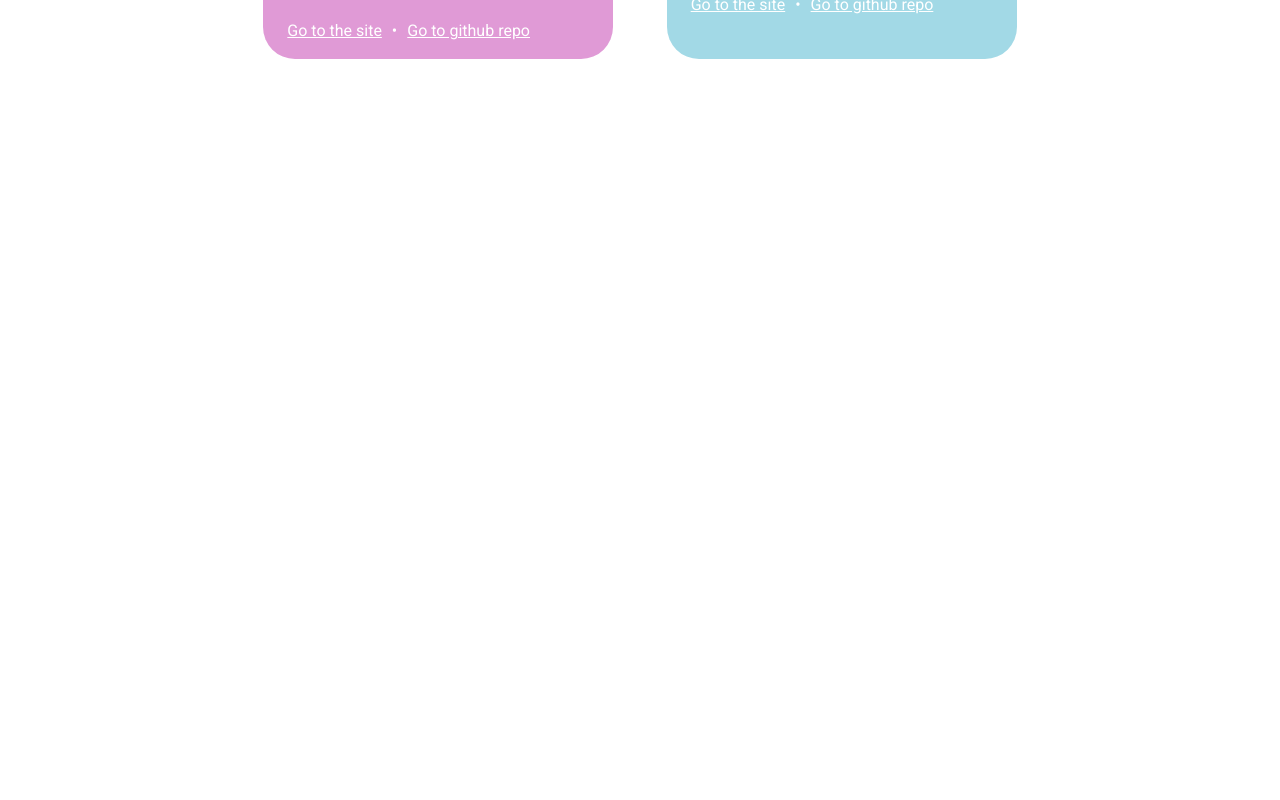
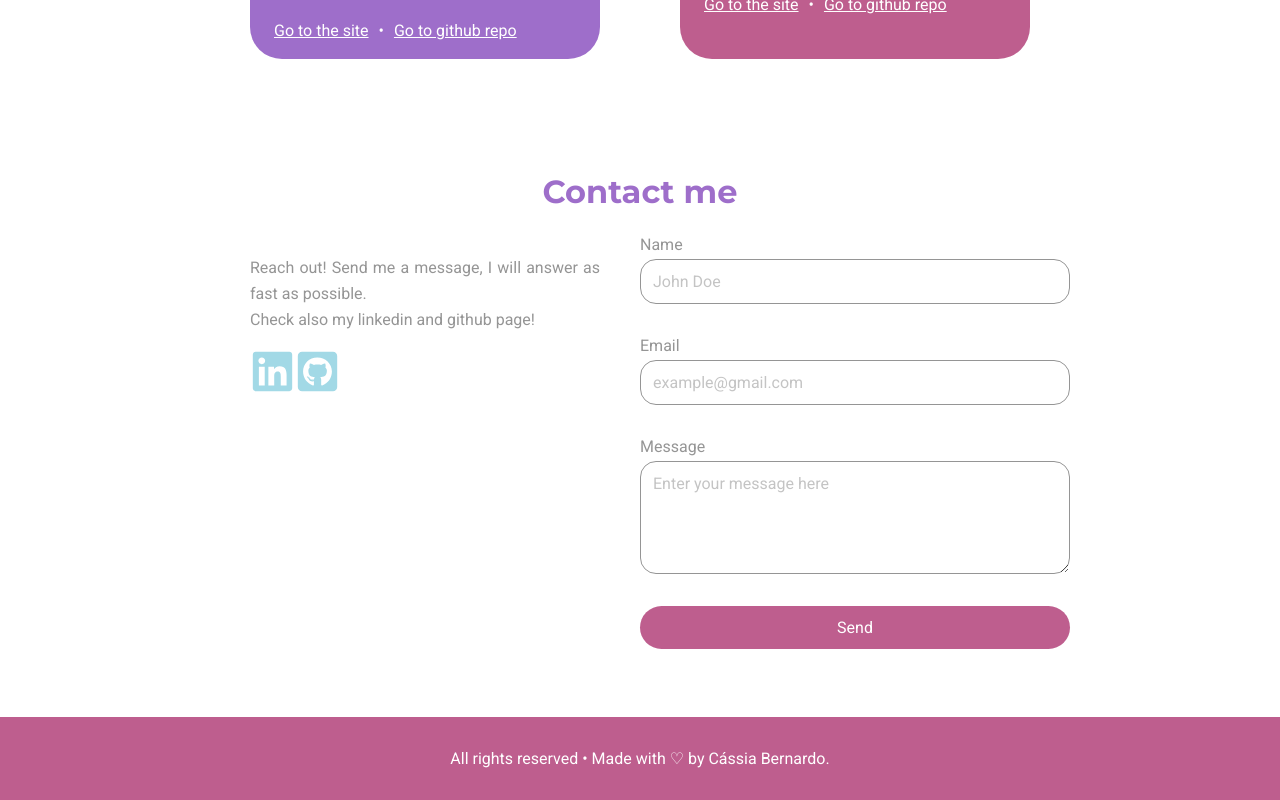
Before and after one commit to casbern/portfolio-site, a React (Vite) app: page / in a window 1280 px wide. Shown: the part 1715-2515 px from the top of the page. Before the commit the page ends 1818 px from the top, so only its background shows below. Built offline with nearby package versions, Linux system fonts and the light colour scheme.

Commit message:
added: added contact section added form added footer

```diff
--- a/package.json
+++ b/package.json
@@ -12,7 +12,8 @@
   "dependencies": {
     "@phosphor-icons/react": "^2.0.14",
     "react": "^18.2.0",
-    "react-dom": "^18.2.0"
+    "react-dom": "^18.2.0",
+    "react-icons": "^4.12.0"
   },
   "devDependencies": {
     "@types/react": "^18.2.15",
--- a/src/App.jsx
+++ b/src/App.jsx
@@ -1,6 +1,9 @@
+import { FaLinkedin, FaGithubSquare } from "react-icons/fa"
+
 import { Header } from "./components/Header"
 import { Session } from "./components/Session"
 import { Card } from "./components/Card"
+import { Footer } from "./components/Footer"
 
 import image from "./assets/girl-coding.png"
 
@@ -62,7 +65,7 @@ function App() {
 				<Session title="Projects">
 					<div className={styles.cardsContainer}>
 						<Card
-							color="var(--pink-100)"
+							color="var(--pink-200)"
 							title="Food Explorer"
 							content="This is a restaurant app using React, Express, Styled-components, SQLite, CSS, HTML, JavaScript."
 							link="https://rocketseat-foodexplorer.netlify.app/"
@@ -70,7 +73,7 @@ function App() {
 						/>
 
 						<Card
-							color="var(--blue-100)"
+							color="var(--blue-200)"
 							title="Molehill Garden"
 							content="This is a project using only HTML and CSS to exercise animation and keyframe."
 							link="https://cah90.github.io/explorer-stage3-jardimToupeiras/"
@@ -78,7 +81,7 @@ function App() {
 						/>
 
 						<Card
-							color="var(--pink-100)"
+							color="var(--lilac)"
 							title="Food Explorer"
 							content="This is a restaurant app using React, Express, Styled-components, SQLite, CSS, HTML, JavaScript."
 							link="https://rocketseat-foodexplorer.netlify.app/"
@@ -86,7 +89,7 @@ function App() {
 						/>
 
 						<Card
-							color="var(--blue-100)"
+							color="var(--pink-200)"
 							title="Molehill Garden"
 							content="This is a project using only HTML and CSS to exercise animation and keyframe."
 							link="https://cah90.github.io/explorer-stage3-jardimToupeiras/"
@@ -94,7 +97,48 @@ function App() {
 						/>
 					</div>
 				</Session>
+
+				<Session title="Contact me">
+					<div className={styles.contact}>
+						<div className={styles.contactInfo}>
+							<p>
+								Reach out! Send me a message, I will answer as fast as possible.
+							</p>
+							<p>Check also my linkedin and github page!</p>
+
+							<div className={styles.links}>
+								<a
+									href="https://www.linkedin.com/in/cassiabernardodev/"
+									target="_blank"
+								>
+									<FaLinkedin />
+								</a>
+
+								<a href="https://www.github.com/cah90" target="_blank">
+									<FaGithubSquare />
+								</a>
+							</div>
+						</div>
+
+						<form className={styles.form} action="#">
+							<div className={styles.formInfo}>
+								<label>Name</label>
+								<input type="text" placeholder="John Doe" />
+
+								<label>Email</label>
+								<input type="email" placeholder="example@gmail.com" />
+							</div>
+
+							<label>Message</label>
+							<textarea placeholder="Enter your message here"></textarea>
+
+							<button type="submit">Send</button>
+						</form>
+					</div>
+				</Session>
 			</div>
+
+			<Footer content="All rights reserved • Made with ♡ by Cássia Bernardo." />
 		</>
 	)
 }
--- a/src/App.module.css
+++ b/src/App.module.css
@@ -52,11 +52,76 @@
 	font-weight: 400;
 }
 
+.contact {
+	margin-bottom: 4.8rem;
+}
+
+.links a svg {
+	color: var(--blue-100);
+	font-size: 4.5rem;
+	margin: 16px 0 32px;
+
+	cursor: pointer;
+}
+
+.links a svg:hover {
+	color: var(--blue-200);
+}
+
+a:focus {
+	box-shadow: none;
+}
+
+.form,
+.formInfo {
+	display: flex;
+	flex-direction: column;
+}
+
+.form input,
+.form textarea {
+	margin-bottom: 3.2rem;
+	border-radius: 16px;
+	border: 1px solid var(--gray-200);
+	padding: 1.2rem;
+}
+
+.form input::placeholder,
+.form textarea::placeholder {
+	color: var(--gray-100);
+}
+
+.form textarea {
+	height: 11.3rem;
+}
+
+.form label {
+	margin-bottom: 0.5rem;
+	color: var(--gray-200);
+}
+
+.form button {
+	background: var(--pink-200);
+	color: var(--white);
+	padding: 1.2rem 3.2rem;
+	border-radius: 32px;
+	border: none;
+}
+
 @media (min-width: 768px) {
 	.cardsContainer {
 		display: flex;
 		flex-wrap: wrap;
-		justify-content: space-evenly;
+		justify-content: space-around;
+	}
+
+	.contact {
+		display: grid;
+		grid-template-columns: 1fr 1fr;
+	}
+
+	.contactInfo {
+		padding: 2rem 4rem;
 	}
 }
 
--- a/src/components/Card/Card.module.css
+++ b/src/components/Card/Card.module.css
@@ -48,4 +48,8 @@
 		display: flex;
 		flex-wrap: wrap;
 	}
+
+	.links a:hover {
+		font-weight: bold;
+	}
 }
--- /dev/null
+++ b/src/components/Footer/Footer.module.css
@@ -0,0 +1,8 @@
+.footer {
+	background-color: var(--pink-200);
+	padding: 3.2rem;
+	text-align: center;
+	color: var(--white);
+
+	width: 100%;
+}
--- /dev/null
+++ b/src/components/Footer/index.jsx
@@ -0,0 +1,9 @@
+import styles from "./Footer.module.css"
+
+export function Footer() {
+	return (
+		<footer className={styles.footer}>
+			All rights reserved • Made with ♡ by Cássia Bernardo.
+		</footer>
+	)
+}
--- a/src/global.css
+++ b/src/global.css
@@ -14,6 +14,11 @@
 	--blue-200: #1d5d96;
 
 	font-size: 62.5%;
+}
+
+:focus {
+	outline: transparent;
+	box-shadow: 0 0 0 2px var(--pink-200);
 }
 
 * {
```
Also changed, not shown: 1 other file (tests, documents, lock files or other folders).
